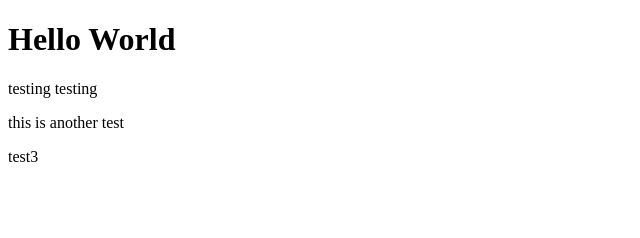
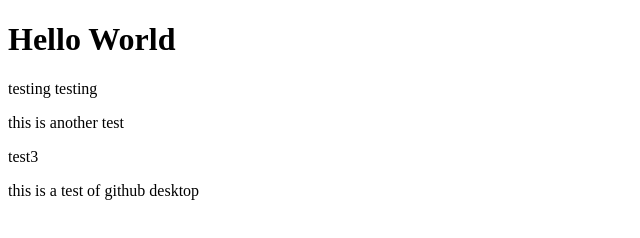
Before and after one commit to gripper1/plus1strength, a plain HTML site: page index.html in a window 1280 px wide. Shown: the whole page, without its empty margins (0-640 px from the left). Drawn offline with Linux system fonts and the light colour scheme.

Commit message:
Update index.html

```diff
--- a/index.html
+++ b/index.html
@@ -5,5 +5,6 @@
 <p>testing testing</p>
 <p>this is another test</p>
 <p>test3</p>
+<p>this is a test of github desktop</p>
 </body>
 </html>
```
